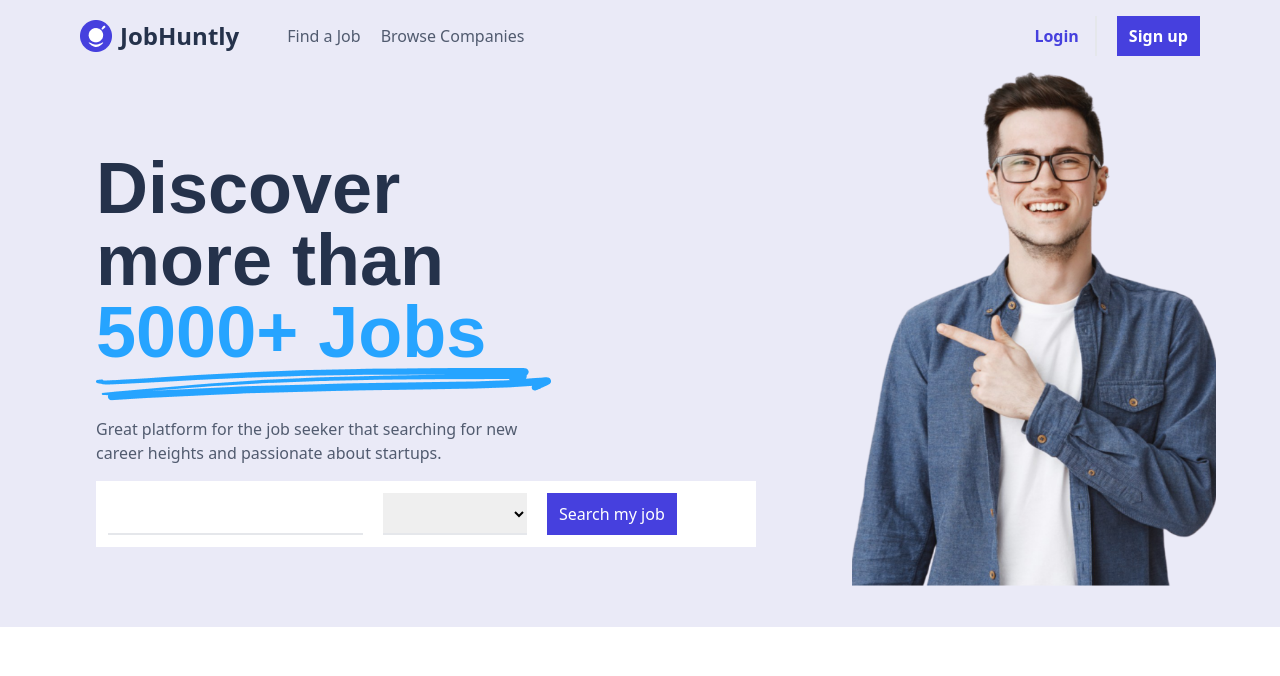
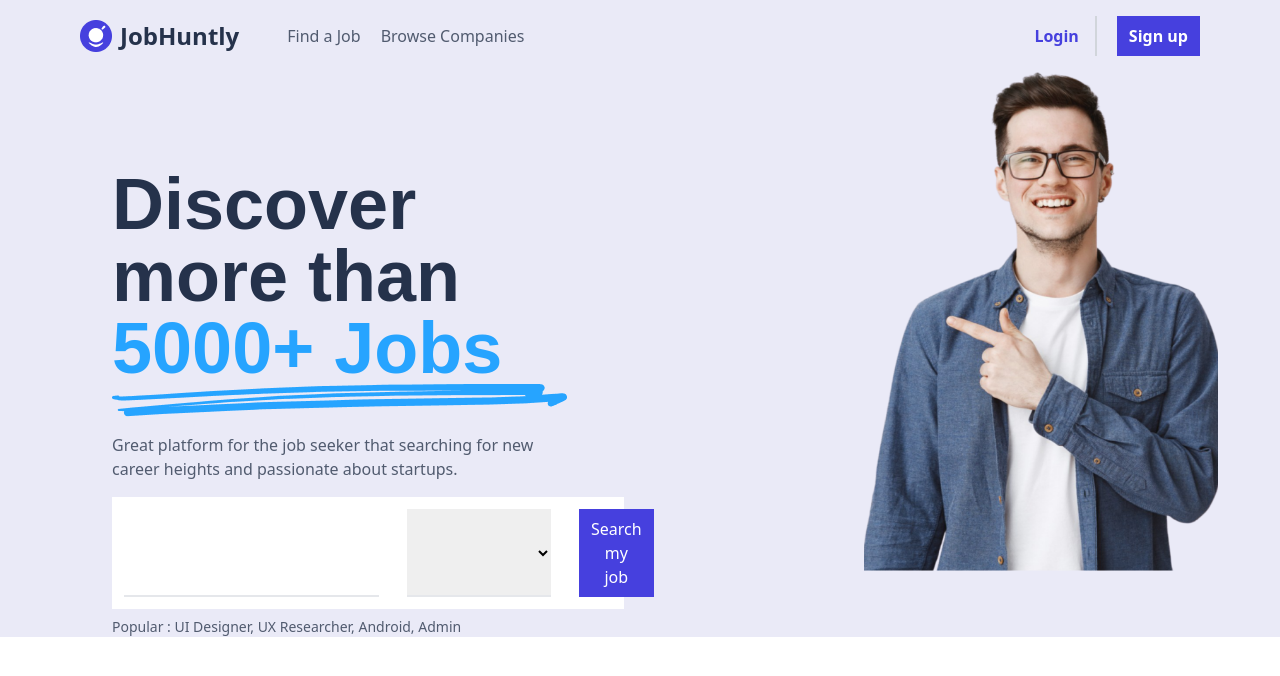
Before and after one commit to prashantjinwal/CodeAlpha, a React (Vite) app in the folder FrontEnd/: page / in a window 1280 px wide. Shown: the top 676 px of the page. Built offline with nearby package versions, Linux system fonts and the light colour scheme.

Commit message:
Add commit

```diff
--- a/FrontEnd/src/components/dynamic/Search.jsx
+++ b/FrontEnd/src/components/dynamic/Search.jsx
@@ -14,7 +14,7 @@ export default function Search(){
     return(
 
         <>
-            <form className="inline-flex gap-5 justify-evenly">
+            <form className="inline-flex gap-7 ">
                 <input className="px-3 py-2 border-b-2" type="search"/>
 
                 <select className="px-3 py-2 border-b-2 " value={selected} onChange={handleSelect} >
--- a/FrontEnd/src/components/static/Header.jsx
+++ b/FrontEnd/src/components/static/Header.jsx
@@ -12,24 +12,25 @@ function Header(){
                 <h3 className="text-[#25324B] text-2xl font-bold flex gap-2 " > <img src={Logo} alt="Logo"/> JobHuntly </h3>
 
                     <ul className="flex gap-5">
-                        <li className='text-[#515B6F]'>Find a Job</li>
-                        <li className='text-[#515B6F]' >Browse Companies</li>
+                        <li className='text-[#515B6F] hover:text-[#4640DE] cursor-pointer '>Find a Job</li>
+                        <li className='text-[#515B6F] hover:text-[#4640DE] cursor-pointer ' >Browse Companies</li>
                     </ul>
                 </div>
 
                 <div className="flex items-center gap-5 py-2">
-                    <button className="text-[#4640DE] px-4 py-2 font-semibold  border-r-2 ">Login</button>
+                    <button className="text-[#4640DE] px-4 py-2 font-semibold border-gray-300  border-r-2 ">Login</button>
                     <button className="bg-[#4640DE] px-3 py-2 text-white font-semibold">Sign up</button>
                 </div>
             </nav>
 
             <section className="flex gap-4">
 
-            <div className="p-[5em] flex flex-col justify-start  ml-4  gap-2">
+            <div className="px-[6em]  pt-[6em] flex flex-col justify-start  ml-4  gap-2">
 
                 <h3 className="text-7xl font-bold text-[#25324B] font-head">Discover<br/> more than <br/> <span className="text-[#26A4FF]">5000+ Jobs</span> <br/> <img src={line} alt="vector"/></h3>
                 <p className='text-[#515B6F] text-wrap w-2/3 py-2'>Great platform for the job seeker that searching for new career heights and passionate about startups.</p>
-                <span className="p-3  bg-white  "><Search/></span>
+                <div className="p-3 w-4/5 bg-white  "><Search/></div>
+                <p className="text-[#515B6F] text-sm" >Popular : UI Designer, UX Researcher, Android, Admin</p>
             </div>
 
             <div className="">
```
